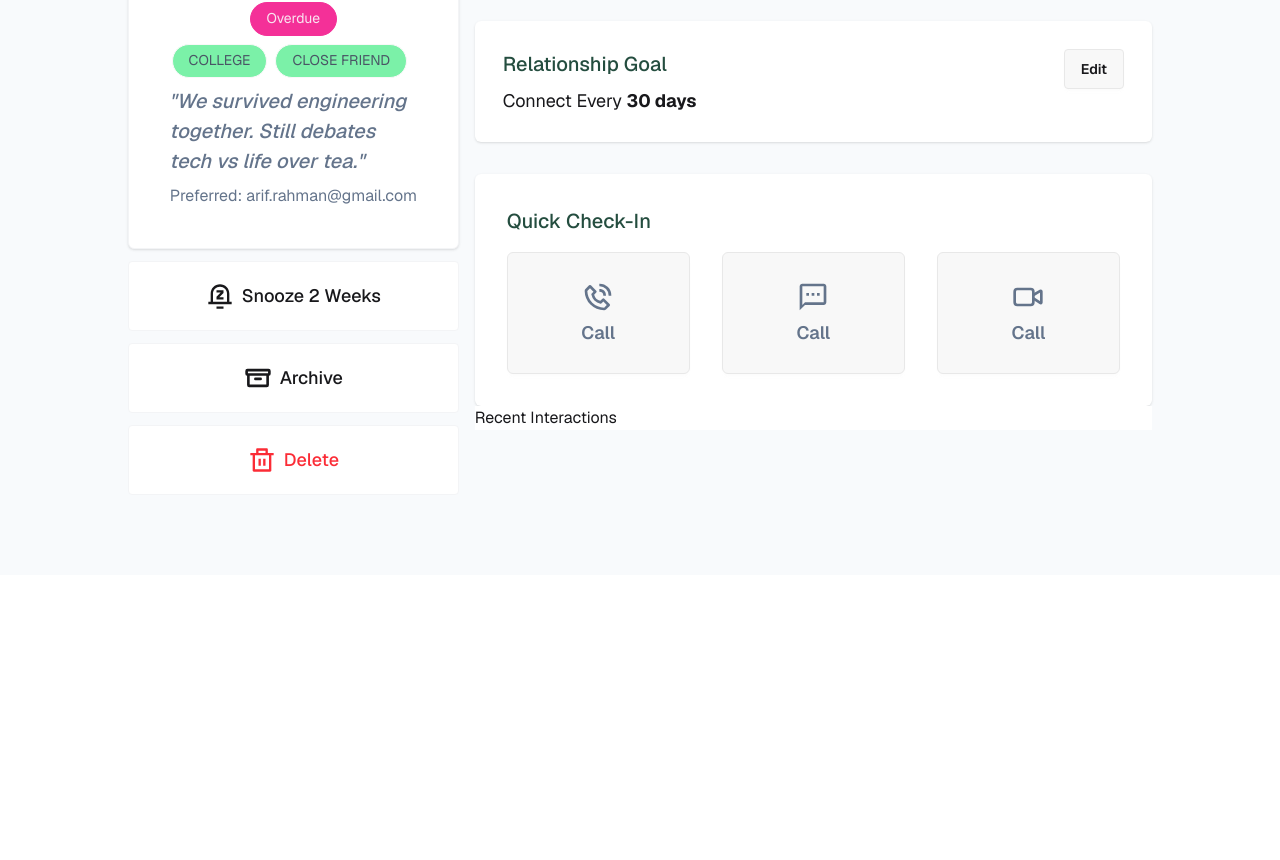
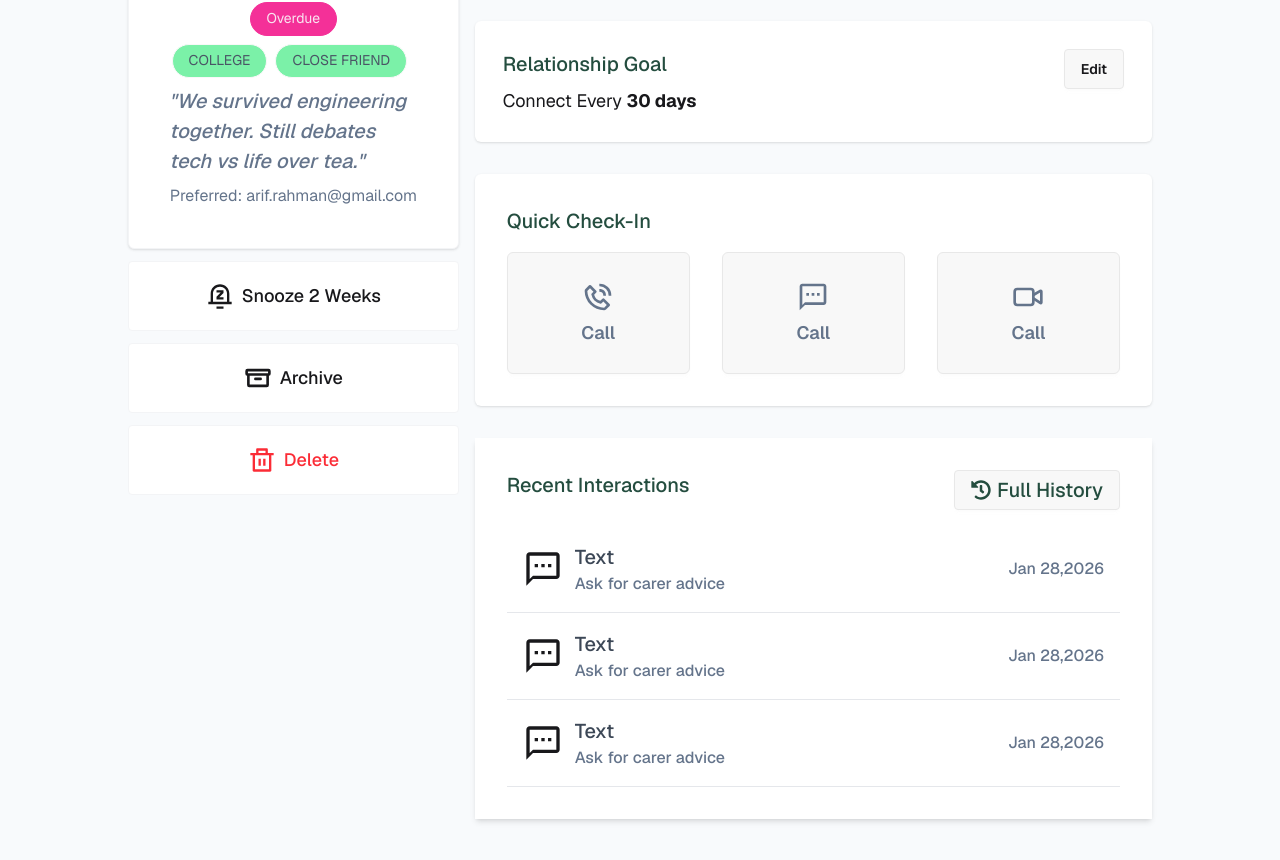
Before and after one commit to sabilulbari/Keen-Keper, a Next.js app: page /userDetails/1 in a window 1280 px wide. Shown: the part 338-1198 px from the top of the page. Before the commit the page ends 913 px from the top, so only its background shows below. Built offline with nearby package versions, Linux system fonts and the light colour scheme.

Commit message:
Added recent history on user details

```diff
--- a/src/app/userDetails/[userId]/page.jsx
+++ b/src/app/userDetails/[userId]/page.jsx
@@ -1,6 +1,7 @@
 import Image from "next/image";
 import React from "react";
 import { BiPhoneCall } from "react-icons/bi";
+import { FaHistory } from "react-icons/fa";
 import { LuVideo } from "react-icons/lu";
 import { MdOutlineTextsms } from "react-icons/md";
 import { PiArchiveBold } from "react-icons/pi";
@@ -156,7 +157,7 @@ const userData = [
 const UserDetails = async ({ params }) => {
   const { userId } = await params;
   const user = userData.find((item) => item.id === parseInt(userId));
-    const { name, picture, days_since_contact, tags, status, id, bio, email, goal, next_due_date } = user;
+  const { name, picture, days_since_contact, tags, status, id, bio, email, goal, next_due_date } = user;
 
   console.log(user);
 
@@ -242,9 +243,48 @@ const UserDetails = async ({ params }) => {
             </div>
           </div>
         </div>
-        <div className="bg-white ">
-            <h2>Recent Interactions</h2>
+        <div className="bg-white p-8 mt-8 shadow-md">
+          <div className="flex justify-between ">
+            <h2 className="font-medium text-[20px] text-[#244D3F]">Recent Interactions</h2>
+            <button className="btn font-medium text-[20px] text-[#244D3F]">
+              <FaHistory />
+              Full History
+            </button>
+          </div>
+          <div className="mt-4 ">
+            <div className="flex justify-between p-4 items-center border-b border-gray-200">
+              <div className="flex gap-3 items-center">
+                <MdOutlineTextsms className="text-[40px]"/>
+                <div>
+                  <h3 className="font-medium text-[20px] text-[#3c4756]">Text</h3>
+                  <p className="font-medium text-[16px] text-[#64748B]">Ask for carer advice</p>
+                </div>
+              </div>
+              <div className="font-medium text-[16px] text-[#64748B]">Jan 28,2026</div>
+            </div>
 
+            <div className="flex justify-between p-4 items-center border-b border-gray-200">
+              <div className="flex gap-3 items-center">
+                <MdOutlineTextsms className="text-[40px]"/>
+                <div>
+                  <h3 className="font-medium text-[20px] text-[#3c4756]">Text</h3>
+                  <p className="font-medium text-[16px] text-[#64748B]">Ask for carer advice</p>
+                </div>
+              </div>
+              <div className="font-medium text-[16px] text-[#64748B]">Jan 28,2026</div>
+            </div>
+
+            <div className="flex justify-between p-4 items-center border-b border-gray-200">
+              <div className="flex gap-3 items-center">
+                <MdOutlineTextsms className="text-[40px]"/>
+                <div>
+                  <h3 className="font-medium text-[20px] text-[#3c4756]">Text</h3>
+                  <p className="font-medium text-[16px] text-[#64748B]">Ask for carer advice</p>
+                </div>
+              </div>
+              <div className="font-medium text-[16px] text-[#64748B]">Jan 28,2026</div>
+            </div>
+          </div>
         </div>
       </div>
     </div>
```
